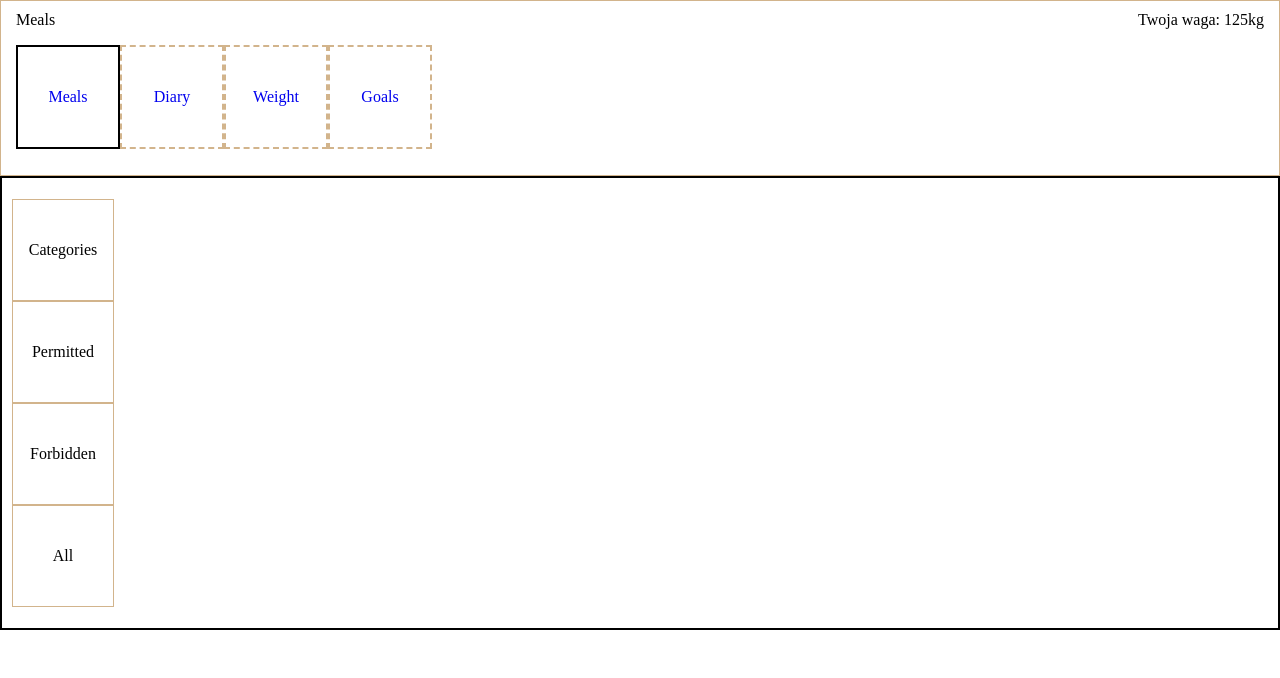
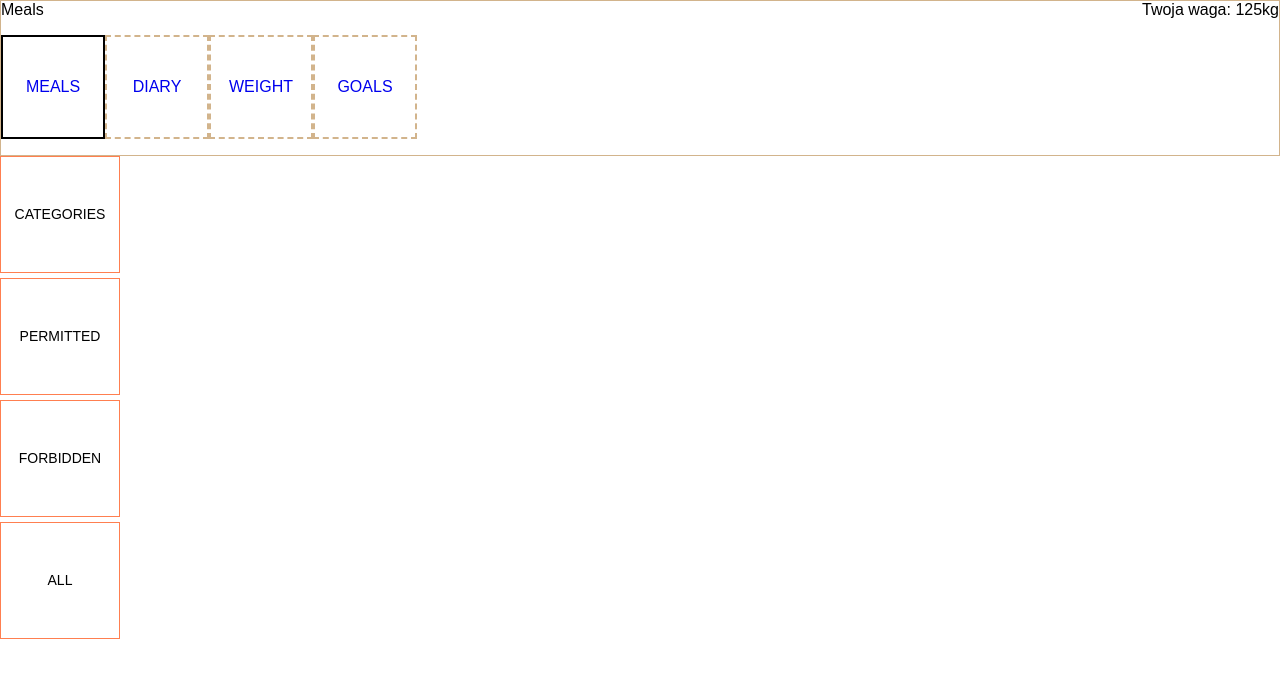
Before and after one commit to Kamilnaja/dietCounter, a React (Create React App) app: page /meals in a window 1280 px wide. Shown: the top 678 px of the page. Built offline with nearby package versions, Linux system fonts and the light colour scheme.

Commit message:
added  new styles

```diff
--- a/src/Components/Main/AppMenu.js
+++ b/src/Components/Main/AppMenu.js
@@ -25,9 +25,11 @@ class AppMenu extends Component {
                         Twoja waga: 125kg
                     </span>
                 </div>
-                {
-                    MenuItems.items[this.state.selected].name
-                }
+                <span>
+                    {
+                        MenuItems.items[this.state.selected].name
+                    }
+                </span>
                 <ul className="menu">
                     {
                         MenuItems.items.map((item, id) =>
--- a/src/Components/Main/Diary/MenuDiary.js
+++ b/src/Components/Main/Diary/MenuDiary.js
@@ -16,7 +16,8 @@ class MenuDiary extends Component {
                             {item.name}
                         </li>)
                 }
-            </ul>);
+            </ul>
+        );
     }
 }
 
--- a/src/Components/Main/Meals/All/All.js
+++ b/src/Components/Main/Meals/All/All.js
@@ -1,6 +1,7 @@
 import React, { Component } from 'react';
 import MealsList from './../MealsList.json';
 import tableHeaders from './../../../../MealsTableHeaders';
+import { Info } from '../../../Utils/Info';
 
 class All extends Component {
     constructor(props) {
@@ -9,8 +10,11 @@ class All extends Component {
     }
 
     render() {
-        return (<div>
-            <table>
+
+        return (
+            <React.Fragment>
+                <Info></Info>
+                <table className="table">
                     <thead>
                         <tr>
                             {
@@ -35,7 +39,8 @@ class All extends Component {
                         }
                     </tbody>
                 </table>
-        </div>);
+            </React.Fragment>
+        );
     }
 }
 
--- a/src/Components/Main/Meals/Meals.js
+++ b/src/Components/Main/Meals/Meals.js
@@ -7,7 +7,7 @@ class Meals extends Component {
     constructor(props) {
         super(props);
         this.state = {
-            chosenItem: null
+            chosenItem: 'All'
         };
         this.handleClick = this.handleClick.bind(this);
     }
--- a/src/Components/Main/Meals/MealsList.json
+++ b/src/Components/Main/Meals/MealsList.json
@@ -9,6 +9,26 @@
             "id": 2,
             "name": "Kiełbasa",
             "kcal": 300
+        },
+        {
+            "id": 3,
+            "name": "Utopence",
+            "kcal": 300
+        },
+        {
+            "id": 4,
+            "name": "Papryka",
+            "kcal": 300
+        },
+        {
+            "id": 5,
+            "name": "Pomidor",
+            "kcal": 30
+        },
+        {
+            "id": 6,
+            "name": "Kapusta włoska",
+            "kcal": 123
         }
     ]
 }
--- /dev/null
+++ b/src/Components/Utils/Info.js
@@ -0,0 +1,5 @@
+import React from 'react';
+
+export function Info(props) {
+    return <h1>Hello</h1>;
+}
--- a/src/Style.css
+++ b/src/Style.css
@@ -1,3 +1,12 @@
+p,
+span,
+h1, h2, h3, h4, h5, h6,
+li, td, th, tr,
+a {
+    font-family: sans-serif;
+    /* color: white; */
+}
+
 ul {
     margin-left: 0;
     padding-left: 0;
@@ -5,7 +14,6 @@ ul {
 
 .headerWrapper {
     border: 1px solid tan;
-    padding: 10px 15px;
 }
 
 .menu {
@@ -13,15 +21,8 @@ ul {
     display: flex;
 }
 
-.menu .menuTitle {
-    margin-left: 10px;
+.menu li a {
     text-transform: uppercase;
-    font-weight: bold;
-}
-
-.menuTitle {
-    position: absolute;
-    top: 15px;
 }
 
 .menuImage {
@@ -46,8 +47,6 @@ ul {
 .contentWrapper {
     display: flex;
     flex-direction: row;
-    border: 2px solid black;
-    padding: 5px 10px;
 }
 
 .contentWrapper:empty {
@@ -58,16 +57,47 @@ ul {
     float: right;
 }
 
+.categoryMenu  {
+    margin-top: 0;
+}
+
 .categoryMenu li {
-    border: 1px solid tan;
-    max-width: 100px;
-    height: 100px;
+    border: 1px solid coral;
+    margin-bottom: 5px;
+    height: 115px;
     text-align: center;
-    line-height: 100px;
+    line-height: 115px;
     cursor: pointer;
     list-style-type: none;
+    text-transform: uppercase;
+    font-size: 14px;
+    /* background-color: royalblue; */
+}
+
+.categoryMenu li:hover {
+    background-color: steelblue;
+
 }
 
 .submenuWrapper {
     min-width: 120px;
 }
+
+.itemWrapper {
+    padding: 10px 15px;
+    width: 100%;
+}
+
+.table tr {
+    height: 30px;
+    border-top: 2px solid black;
+}
+
+tr:active {
+    background-color: red;
+}
+
+.info {
+    border: 2px solid tan;
+    height: 20px;
+}
```
Also changed, not shown: 2 other files (tests, documents, lock files or other folders). Lines whose indentation alone changed are shown as unchanged.
